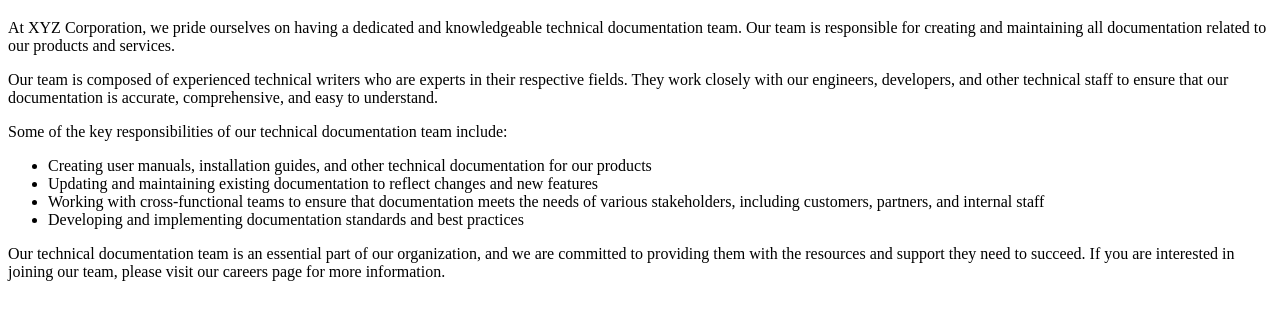
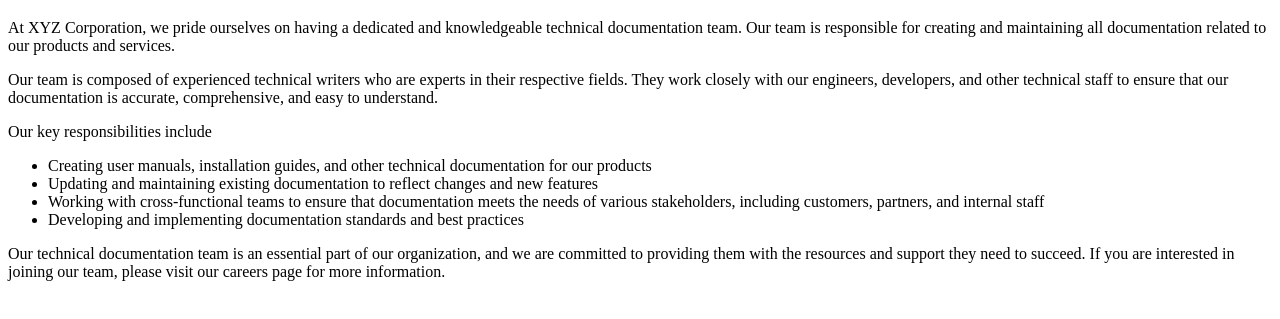
Before and after one commit to SwarnalathaGopalsamy/SG, a plain HTML site: page index.html in a window 1280 px wide. Shown: the part 61-380 px from the top of the page. Drawn offline with Linux system fonts and the light colour scheme.

Commit message:
Update index.html

```diff
--- a/index.html
+++ b/index.html
@@ -7,7 +7,7 @@
 	<h1>Our Technical Documentation Team</h1>
 	<p>At XYZ Corporation, we pride ourselves on having a dedicated and knowledgeable technical documentation team. Our team is responsible for creating and maintaining all documentation related to our products and services.</p>
 	<p>Our team is composed of experienced technical writers who are experts in their respective fields. They work closely with our engineers, developers, and other technical staff to ensure that our documentation is accurate, comprehensive, and easy to understand.</p>
-	<p>Some of the key responsibilities of our technical documentation team include:</p>
+	<p>Our key responsibilities include</p>
 	<ul>
 		<li>Creating user manuals, installation guides, and other technical documentation for our products</li>
 		<li>Updating and maintaining existing documentation to reflect changes and new features</li>
```
